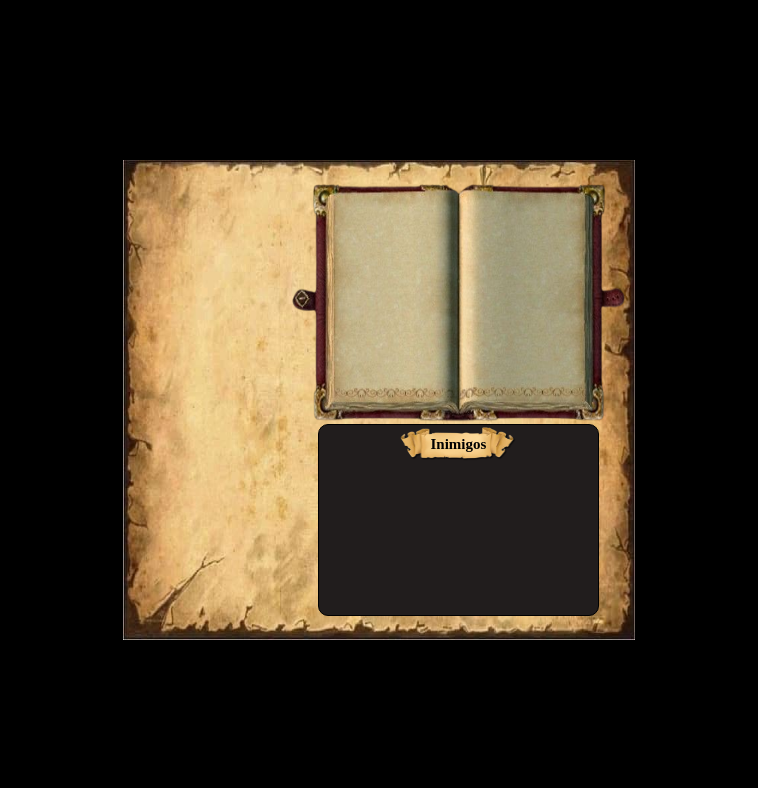
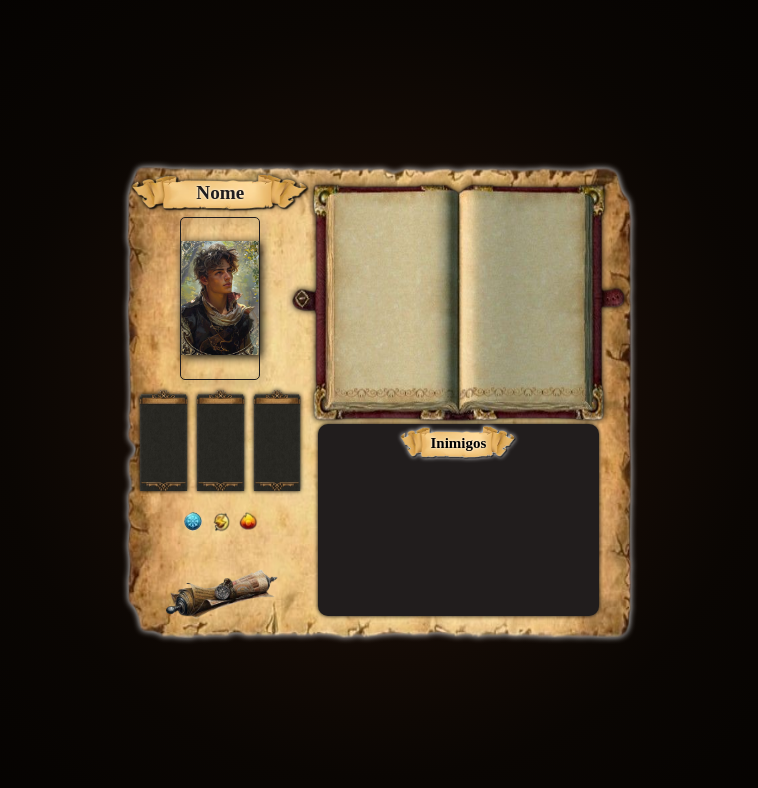
Before and after one commit to BiancoLorencini/sombrasDeThornValle, a React (Vite) app in the folder sombrasDeThornValle/: page /planilha in a window 1280 px wide. Shown: the top 788 px of the page, without its empty margins (261-1019 px from the left). Built offline with nearby package versions, Linux system fonts and the light colour scheme; a web font is replaced by a local one.

Commit message:
Refactor: characterSheet

```diff
--- a/sombrasDeThornValle/src/components/planilhaPersonagem/planilha.jsx
+++ b/sombrasDeThornValle/src/components/planilhaPersonagem/planilha.jsx
@@ -1,4 +1,4 @@
-import React from 'react'
+import React, {useState} from 'react'
 import style from './planilha.module.css'
 import backPack from '../../assets/characterSheet/backPack.png'
 import bookOfAtributes from '../../assets/characterSheet/bookOfAtributes.png'
@@ -10,7 +10,38 @@ import iceMagic from '../../assets/characterSheet/iceMagic.png'
 import leatherTag from '../../assets/characterSheet/leatherTag.png'
 import lightiningMagic from '../../assets/characterSheet/lightningMagic.png'
 import scrollDecoration from '../../assets/characterSheet/scrollDecoration.png'
+import character01 from '../../assets/characters/Protagonista01.png'
 const Planilha = () => {
+  const [isStyle, setIsStyle] = useState({});
+  const [flipped, setFlipped] = useState(false);
+
+  const handleClick = () => {
+    setFlipped(!flipped);
+  };
+
+  const handleMouseMove = (e) => {
+    const card = e.currentTarget;
+    const rect = card.getBoundingClientRect();
+    const x = e.clientX - rect.left;
+    const y = e.clientY - rect.top;
+    const centerX = rect.width / 2;
+    const centerY = rect.height / 2;
+    const rotateX = (y - centerY) / 4;
+    const rotateY = (centerX - x) / 4;
+
+    setIsStyle({
+        transform: `perspective(1000px) rotateX(${rotateX}deg) rotateY(${rotateY}deg)`
+    });
+};
+
+const handleMouseLeave = () => {
+  setIsStyle({
+      transform: 'perspective(1000px) rotateX(0deg) rotateY(0deg)',
+      transition: 'transform 0.5s ease'
+  });
+};
+
+
   return (
     <div className={style.sheetMainContainer}>
       <div className={ style.sheet } >
@@ -20,6 +51,34 @@ const Planilha = () => {
             <div className={style.scrollFlag} ><h3>Inimigos</h3></div>
           </div>
         </div>
+        <div className={style.leftSheet} >
+          <div className={style.sheetHeader}>
+            <div className={style.scrollFlagHeader}>
+              <h2>Nome</h2>
+            </div>
+          </div>
+          <div className={`${style.sheetCharacterImage} ${flipped ? style.flipped : ''}`} onClick={handleClick}>
+            <img className={style.front} onMouseMove={handleMouseMove} onMouseLeave={handleMouseLeave} style={isStyle} src={character01} alt="" />
+            <div className={style.back}>
+              <p>...ele cresceu em uma aldeia simples, <br /> filho de um ex-soldado, que lutou em muitas guerras, e de uma camponesa cheia de vida e beleza. O pai lhe ensinou habilidades de combate e disciplina, enquanto a mãe lhe transmitiu o amor, o valor das pequenas coisas e a importância de cuidar dos outros. Ele foi moldado por esses ensinamentos, sempre com o desejo de explorar o mundo além dos limites de sua vila...</p>
+            </div>
+          </div>
+          <div className={style.sheetMiddle}>
+            <div className={style.cardEquip} ></div>
+            <div className={style.cardEquip}></div>
+            <div className={style.cardEquip}></div>
+          </div>
+          <div className={style.sheetMagic}>
+            <button><img width={20} height={25} src={iceMagic} alt="" /></button>
+            <button><img width={20} height={25} src={lightiningMagic} alt="" /></button>
+            <button><img width={20} height={25} src={fireMagic} alt="" /></button>
+          </div>
+          <div className={style.sheetBottom}>
+            <div className={style.scrollDecor}>
+              <img src={scrollDecoration} alt="" />
+            </div>
+          </div>
+        </div>
       </div>
     </div>
   )
--- a/sombrasDeThornValle/src/components/planilhaPersonagem/planilha.module.css
+++ b/sombrasDeThornValle/src/components/planilhaPersonagem/planilha.module.css
@@ -9,10 +9,11 @@
   align-items: center;
   z-index: 7;
   object-fit: contain;
+  background: radial-gradient( circle, rgb(29, 16, 7) 0%, rgb(26, 14, 7) 20%, rgb(10, 6, 3) 50%, rgb(0, 0, 0) 100% );
 }
 
 .sheet{
-  background-image: url('../../assets/characterSheet/characterSheetBackground.png');
+  background-image: url('../../assets/characterSheet/sheetBackground.png');
   background-repeat: no-repeat;
   background-size: 100% 100%;
   width: 40%;
@@ -22,6 +23,7 @@
   display: flex;
   justify-content: center;
   align-self: center;
+  filter: drop-shadow(0 0 3px #fff);
   position: relative;
 }
 
@@ -31,6 +33,7 @@
   right: 2%;
   width: 65%;
   height: 50%;
+  filter: drop-shadow(0 0 3px #000);
 }
 
 .sheetEnemies{
@@ -40,10 +43,10 @@
   width: 55%;
   height: 40%;
   border-radius: 10px;
-  border: #000 1px solid;
   background-color: #211d1d;
   display: flex;
   justify-content: center;
+  filter: drop-shadow(0 0 2px #000);
 }
 
 .scrollFlag{
@@ -58,4 +61,184 @@
   justify-content: center;
   align-items: center;
   color: #000;
+  filter: drop-shadow(0 0 2px #fff);
+  text-shadow: 0 0 3px #fff;
 }
+
+.leftSheet{
+  position: absolute;
+  top: 0;
+  left: 0;
+  width: 38%;
+  height: 100%;
+  display: flex;
+  flex-direction: column;
+  align-items: center;
+  z-index: 1;
+}
+
+.sheetHeader{
+  width: 100%;
+  height: 10%;
+  margin-top: 5%;
+  display: flex;
+  justify-content: center;
+  align-items: center;
+  color: #fff;
+}
+
+.scrollFlagHeader{
+  background-image: url('../../assets/characterSheet/flagScroll.png');
+  background-repeat: no-repeat;
+  background-size: 100% 100%;
+  width: 100%;
+  height: 90%;
+  object-fit: contain;
+  filter: drop-shadow(0 0 2px #000);
+  text-align: center;
+  color: #211d1d;
+  font-size: 0.8rem;
+  display: flex;
+  justify-content: center;
+  align-items: center;
+  text-shadow: 0 0 3px #fff;
+}
+
+.sheetCharacterImage{
+  width: 100%;
+  height: 35%;
+  display: flex;
+  flex-direction: column;
+  position: relative;
+  transform-style: preserve-3d;
+  transition: transform 0.6s ease;
+  perspective: 1000px;
+  z-index: 5;
+}
+
+.sheetCharacterImage:hover {
+  cursor: pointer;
+}
+
+.flipped {
+  transform: rotateY(180deg) scale(2.5);
+  transition: transform 0.6s ease;
+  z-index: 10;
+}
+
+.front, .back {
+  position: absolute;
+  width: 100%;
+  height: 100%;
+  backface-visibility: hidden; /* Evita que a face oculta seja visível */
+  display: flex;
+  align-items: center;
+  justify-content: center;
+  font-size: 24px;
+  color: white;
+  border-radius: 5px; /* Para garantir um visual mais uniforme */
+}
+
+.front {
+  transform: rotateY(0deg);
+  z-index: 3;
+}
+
+.back {
+  transform: rotateY(180deg);
+  z-index: 10;
+  background-color: #fff;
+  border-radius: 5px;
+  box-shadow: 1px 1px 5px #000;
+  border: 1px solid #000;
+}
+
+.back p {
+  text-align: center;
+  font-size: 0.6rem;
+  font-weight: 600;
+  font-family: 'Caveat', cursive;
+  padding: 0.5rem;
+  color: #000;
+
+}
+
+.sheetCharacterImage img{
+  position: relative;
+  align-self: center;
+  width: 41%;
+  height: 99%;
+  object-fit: contain;
+  border: 1px solid #211d1d;
+  border-radius: 5px;
+  z-index: 1;
+  filter: drop-shadow(2px 2px 5px #000);
+  transition: transform 0.1s ease;
+}
+
+.sheetMiddle{
+  width: 100%;
+  height: 25%;
+  display: flex;
+  justify-content: center;
+  align-items: center;
+  gap: 0.5rem;
+  z-index: 1;
+}
+
+.cardEquip{
+  background-image: url('../../assets/characterSheet/cardEquip.png');
+  background-repeat: no-repeat;
+  background-size: 100% 100%;
+  width: 25%;
+  height: 86%;
+  object-fit: contain;
+  filter: drop-shadow(0 0 2px #000);
+  z-index: 1;
+}
+
+.sheetMagic{
+  width: 100%;
+  height: 10%;
+  display: flex;
+  justify-content: center;
+  align-items: center;
+  gap: 0.5rem;
+  z-index: 1;
+}
+
+.sheetMagic button{
+  display: flex;
+  align-items: center;
+  border: none;
+  border-radius: 50%;
+  width: 10%;
+  height: 50%;
+  background-color: transparent;
+  object-fit: contain;
+  cursor: pointer;
+}
+
+.sheetBottom{
+  width: 100%;
+  height: 20%;
+  display: flex;
+  flex-direction: column;
+  justify-content: center;
+  align-items: center;
+  gap: 0.5rem;
+  z-index: 1;
+  object-fit: contain;
+}
+
+.scrollDecor{
+  display: flex;
+  justify-content: center;
+}
+
+.sheetBottom img{
+  width: 60%;
+  align-self: center;
+  object-fit: contain;
+  z-index: 1;
+}
```
Also changed, not shown: sombrasDeThornValle/src/assets/characterSheet/iceMagic.png, sombrasDeThornValle/src/assets/characterSheet/sheetBackground.png (added).
